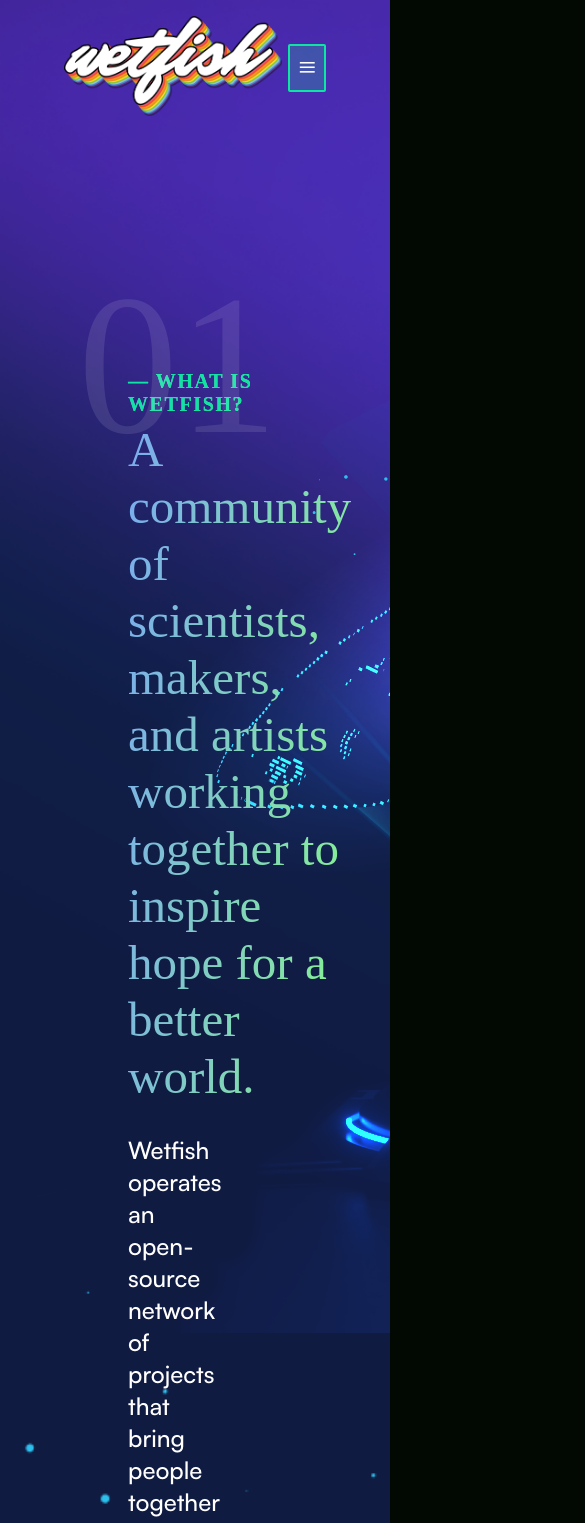
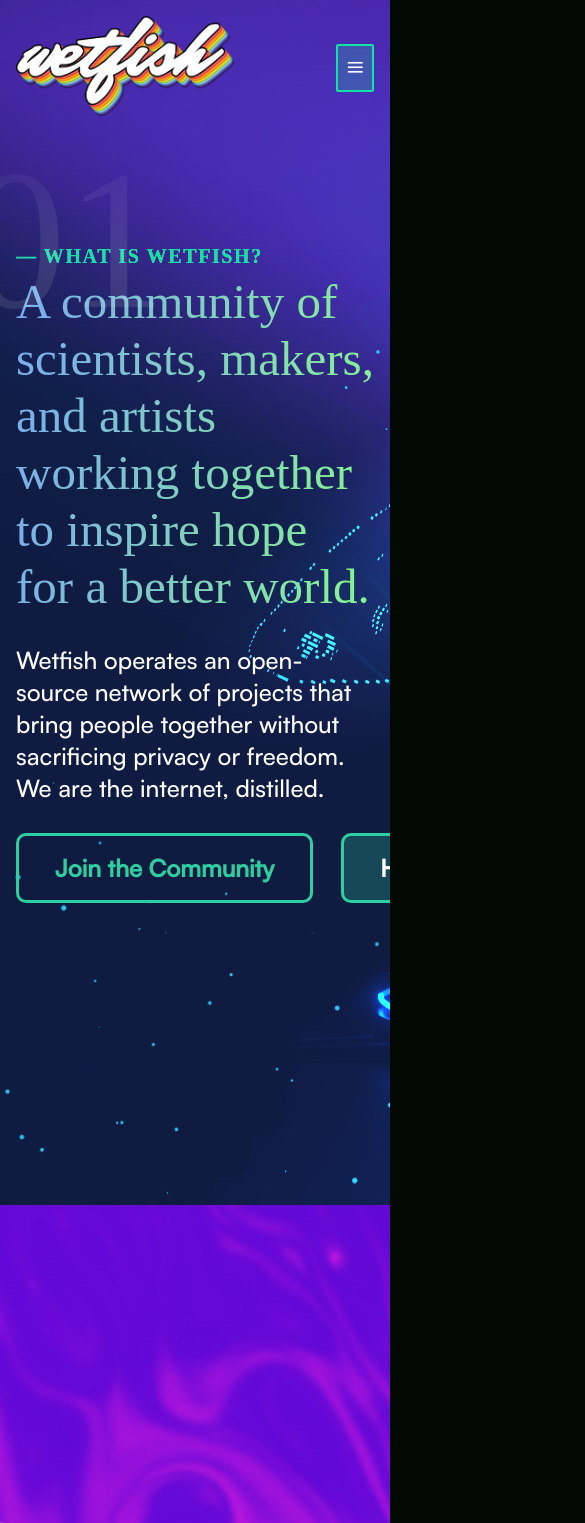
Before and after one commit to wetfish/wetfish.net, a SvelteKit app in the folder ui/: page / in a window 390 px wide. Shown: the top 1523 px of the page, 585 px wide, since content can reach past the window. Built offline with nearby package versions, Linux system fonts and the light colour scheme; a web font is replaced by a local one.

Commit message:
Basic responsive styles for the main wetfish section

```diff
--- a/ui/src/app.html
+++ b/ui/src/app.html
@@ -3,7 +3,7 @@
 	<head>
 		<meta charset="utf-8" />
 		<link rel="icon" href="%sveltekit.assets%/favicon.png" />
-		<meta name="viewport" content="width=device-width" />
+		<meta name="viewport" content="width=device-width,initial-scale=1" />
 		%sveltekit.head%
 	</head>
 	<body data-sveltekit-preload-data="hover">
--- a/ui/src/lib/components/Laserfish.svelte
+++ b/ui/src/lib/components/Laserfish.svelte
@@ -10,7 +10,7 @@
 
         img {
             position: absolute;
-            left: 36%;
+            left: 44%;
         }
 
         .laserfish {
@@ -23,12 +23,24 @@
 
         .base {
             top: 680px;
-            left: calc(36% - 163px);
+            left: calc(44% - 163px);
         }
     }
 
     .dodge {
         mix-blend-mode: color-dodge;
+    }
+
+    @media screen and (min-width: 1337) {
+        img {
+            position: absolute;
+            left: 36%;
+        }
+
+        .base {
+            top: 680px;
+            left: calc(36% - 163px);
+        }
     }
 </style>
 
--- a/ui/src/lib/components/MenuButton.svelte
+++ b/ui/src/lib/components/MenuButton.svelte
@@ -11,7 +11,14 @@
 
         &:hover {
             background-color: transparent;
+            animation: trippy 2s linear infinite;
         }
+    }
+
+    @keyframes trippy {
+        0% { backdrop-filter: hue-rotate(0deg); }
+        50% { backdrop-filter: hue-rotate(180deg); }
+        100% { backdrop-filter: hue-rotate(360deg); }
     }
 </style>
 
--- a/ui/src/lib/components/TopNav.svelte
+++ b/ui/src/lib/components/TopNav.svelte
@@ -9,8 +9,8 @@
         display: flex;
         justify-content: space-between;
         align-items: center;
-        width: calc(100% - 8em);
-        margin: 1em 4em;
+        width: calc(100% - 2em);
+        margin: 1em;
         z-index: 100;
 
         img {
@@ -20,6 +20,14 @@
                 animation: trippy 2s linear infinite;
             }
         }
+    }
+
+    @media screen and (min-width: 1024px) {
+        .top-nav {
+            width: calc(100% - 8em);
+            margin: 1em 4em;
+        }
+
     }
 
     @keyframes trippy {
--- a/ui/src/lib/css/global.scss
+++ b/ui/src/lib/css/global.scss
@@ -85,9 +85,8 @@
 }
 
 .buttons {
-    display: flex;
-    gap: 1.75em;
-    margin-top: 3em;
+    margin: 3em 0;
+    white-space: nowrap;
 }
 
 .button {
@@ -99,6 +98,7 @@
     font-size: 24px;
     font-weight: 1000;
     min-width: 190px;
+    margin-right: 1em;
     padding: 0.7em 1.5em;
     text-align: center;
     text-decoration: none;
--- a/ui/src/routes/business.svelte
+++ b/ui/src/routes/business.svelte
@@ -45,7 +45,7 @@
         <div class="content">
             <div class="text">
                 <div class="section-number">03</div>
-                <h3>— Custom Projects for your Business</h3>
+                <h3>— Custom Solutions for your Business</h3>
                 <h1>Making Your Dreams a Reality</h1>
 
                 <p>
--- a/ui/src/routes/nature.svelte
+++ b/ui/src/routes/nature.svelte
@@ -4,6 +4,7 @@
         min-height: 1400px;
         background-repeat: no-repeat;
         background-size: cover;
+        overflow: hidden;
     }
 
     .content {
@@ -46,7 +47,7 @@
                     </p>
 
                     <p>
-                        We believe that the perception of human technological progression vs nature is a false dichotomy.
+                        We believe the concept of human technological progress vs nature is a false dichotomy.
                         Instead, we're using modern technology to reconnect the public with natural areas and get more young people involved in land management.
                     </p>
                 </div>
--- a/ui/src/routes/wetfish.svelte
+++ b/ui/src/routes/wetfish.svelte
@@ -4,21 +4,42 @@
         min-height: 1080px;
         background-repeat: no-repeat;
         background-size: cover;
-        padding-top: 250px;
+        padding-top: 125px;
         overflow: hidden;
-    }
-
-    .content {
-        max-width: 33%;
-        padding-left: 8em;
     }
 
     h3 {
         color: #0EE5A3;
     }
 
-    p {
-        padding-right: 7em;
+    .content {
+        padding: 0 1em 4em;
+    }
+
+    @media screen and (min-width: 1024px) {
+        .wetfish {
+            padding-top: 250px;
+        }
+
+        .content {
+            max-width: 50%;
+            padding-left: 4em;
+        }
+
+        p {
+            padding-right: 4em;
+        }
+    }
+
+    @media screen and (min-width: 1337px) {
+        .content {
+            max-width: 33%;
+            padding-left: 8em;
+        }
+
+        p {
+            padding-right: 7em;
+        }
     }
 </style>
 
```
Also changed, not shown: ui/static/favicon.png.
